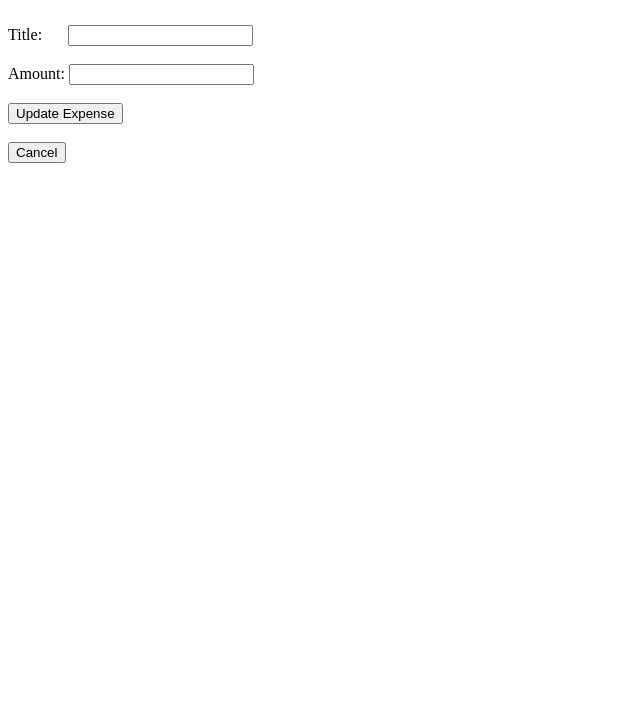
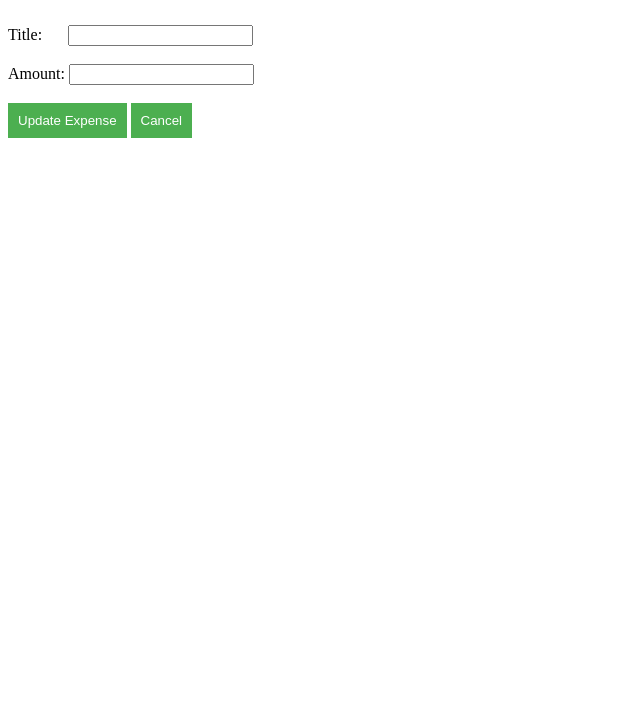
Before and after one commit to DKruti/Expense-Diary-Final-Project-Node.js-Mongodb-JS-, a website: page public/updateExpense.html in a window 1280 px wide. Shown: the part 73-800 px from the top of the page, without its empty margins (0-640 px from the left). Drawn offline with Linux system fonts and the light colour scheme.

Commit message:
style update

```diff
--- a/public/style.css
+++ b/public/style.css
@@ -14,50 +14,6 @@ header {
 main {
     max-width: 800px;
     margin: 20px auto;
-}
-
-footer {
-    background-color: #333;
-    color: #fff;
-    text-align: center;
-    padding: 1rem;
-    position: fixed;
-    bottom: 0;
-    width: 100%;
-}
-
-form {
-    margin-top: 20px;
-}
-
-label {
-    display: block;
-    margin-bottom: 5px;
-}
-
-input {
-    width: 100%;
-    padding: 8px;
-    margin-bottom: 10px;
-}
-
-button {
-    background-color: #4caf50;
-    color: #fff;
-    padding: 10px;
-    border: none;
-    cursor: pointer;
-}
-
-button:hover {
-    background-color: #45a049;
-}
-
-.expense {
-    margin-bottom: 10px;
-    padding: 10px;
-    border: 1px solid #ddd;
-    background-color: #f9f9f9;
 }
 
 ul {
--- a/public/updateExpense.html
+++ b/public/updateExpense.html
@@ -4,6 +4,21 @@
     <meta charset="UTF-8">
     <meta name="viewport" content="width=device-width, initial-scale=1.0">
     <title>Update Expense</title>
+    <style>
+        button {
+            background-color: #4caf50;
+            color: #fff;
+            padding: 10px;
+            border: none;
+            cursor: pointer;
+        }
+        h1{
+            color: rgb(134, 4, 30);
+        }
+        button:hover {
+            background-color: #45a049;
+        }
+    </style>
 </head>
 <body>
     <h1>Update Expense</h1>
@@ -18,11 +33,9 @@
         <label for="amount">Amount:</label>
         <input type="text" id="amount" name="amount" required><br>
         <br/>
-        <input type="submit" value="Update Expense" />
-    </form>
-    <br/>
-    <button onclick="redirectToList()">Cancel</button>
-
+        <button type="submit" value="Update Expense">Update Expense</button>
+        <button onclick="redirectToList()">Cancel</button>
+</form>
     <script type="text/javascript" src="/scripts/script.js"></script>
     <script type="text/javascript">
         window.onload = function() {
```
Also changed, not shown: public/addExpense.html (+15 -0 lines), public/listExpenses.html (+3 -0 lines), output screenshot/Add Expenses.png (added), output screenshot/Delete.png (added), output screenshot/List All Expenses.png (added), output screenshot/Report.png (added), output screenshot/Successfully added.png (added), output screenshot/home page.png (added), output screenshot/update screenshot.png (added).
